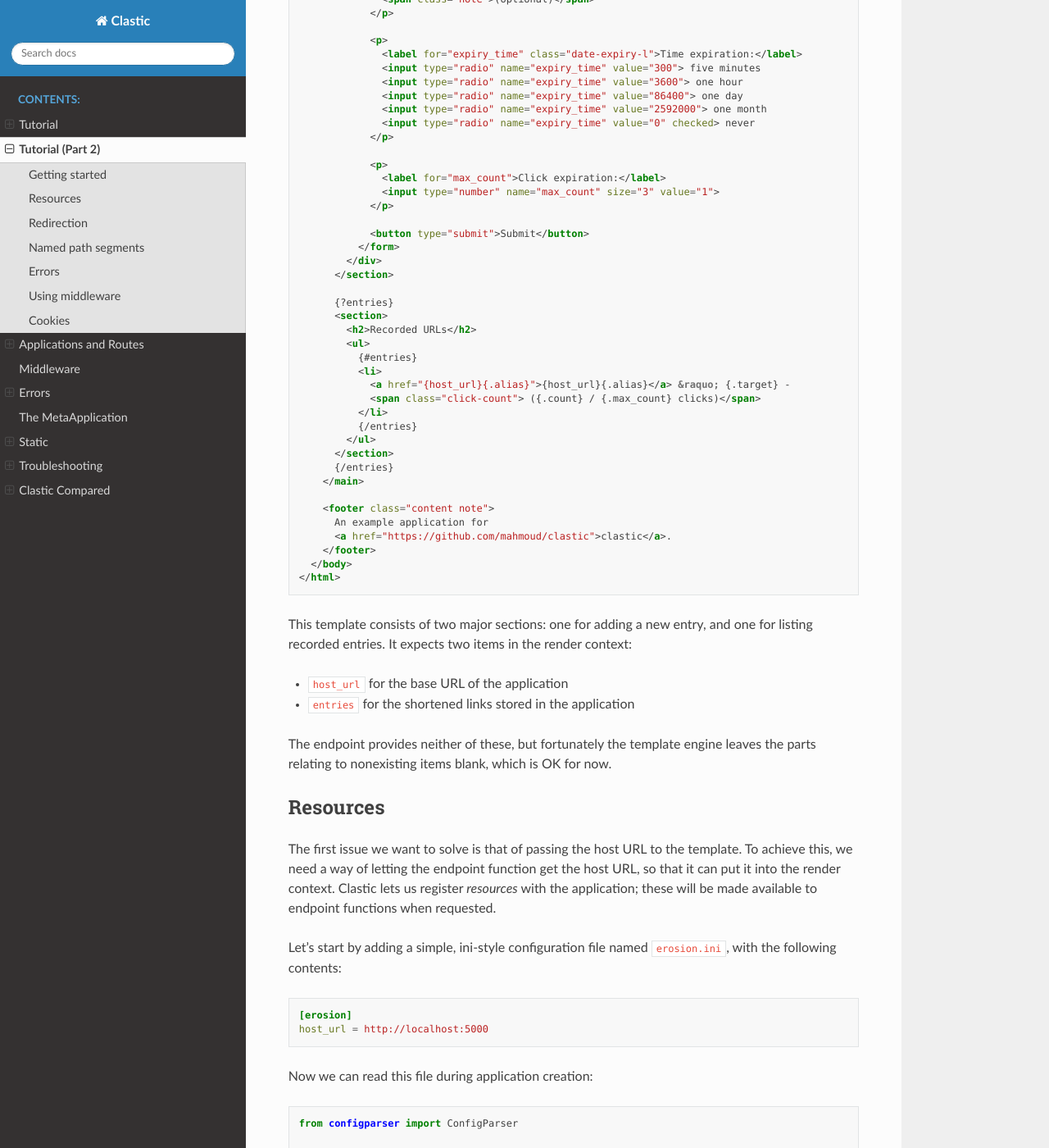
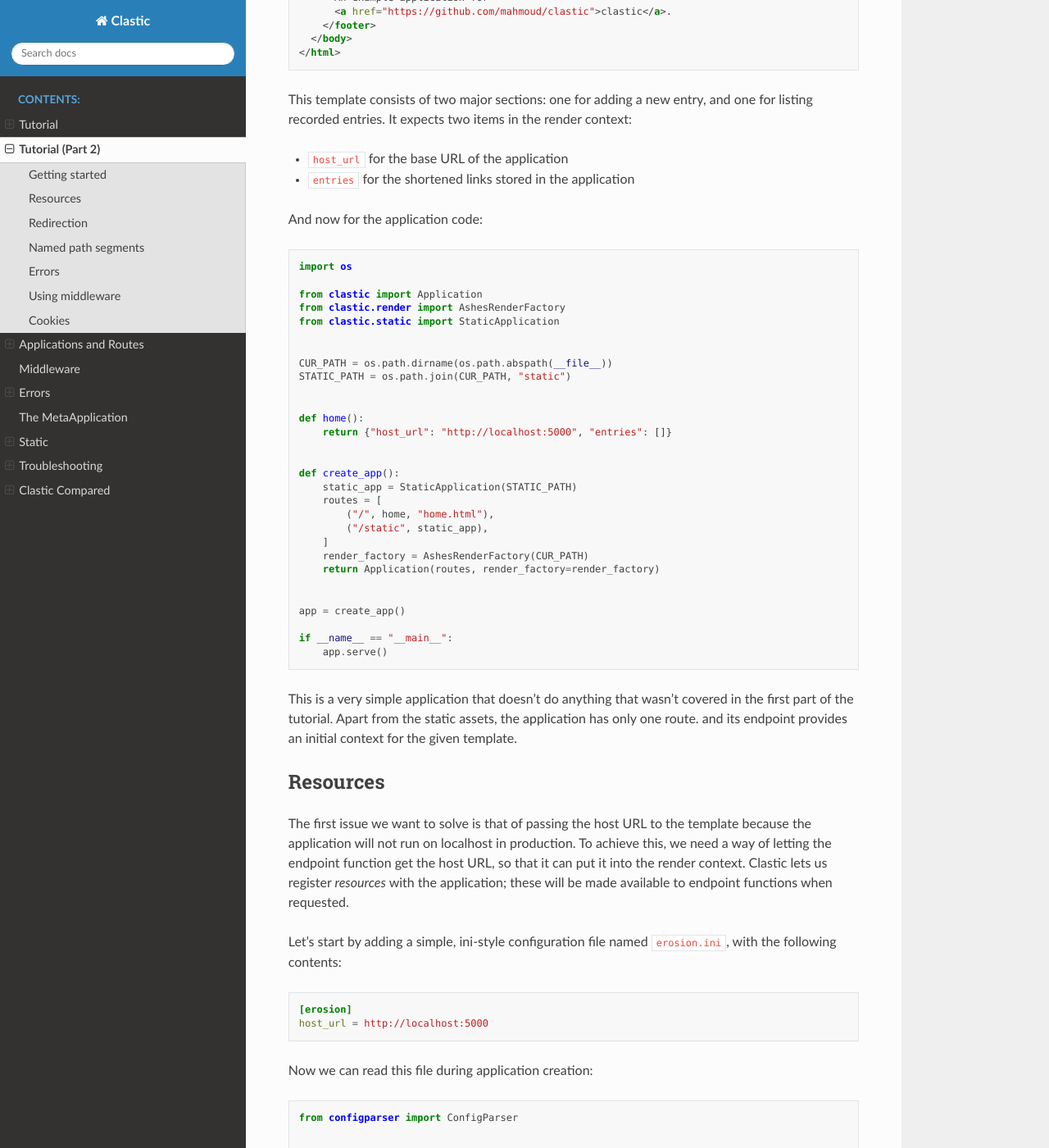
Before and after one commit to mahmoud/clastic, a Sphinx documentation site: the page built from docs/tutorial-part2.rst, in a window 1280 px wide and 1400 px high, scrolled down 2868 px. Shown: the whole window at 82% size. Built offline with Sphinx 7.4.7 and the Read the Docs theme 2.0.0, drawn with Linux system fonts in a browser that asks for light colours; some of the changed text lies outside the part shown.

Commit message:
pass initial context to template at first stage in example app

```diff
--- a/docs/tutorial-part2.rst
+++ b/docs/tutorial-part2.rst
@@ -78,6 +79,7 @@ Below is a simple implementation (file ``storage.py``):
            return entry
 
 
+The expiry time is given in seconds.
 Expiry values of zero for both time and clicks means
 that the link will not expire on that measure.
 It's also worth noting that the ``.add_link()`` method returns
@@ -91,47 +93,7 @@ the newly added link.
 Getting started
 ---------------
 
-Let's jump right in and start with the following application code:
-
-.. code-block:: python
-
-   import os
-
-   from clastic import Application
-   from clastic.render import AshesRenderFactory
-   from clastic.static import StaticApplication
-
-
-   CUR_PATH = os.path.dirname(os.path.abspath(__file__))
-   STATIC_PATH = os.path.join(CUR_PATH, "static")
-
-
-   def home():
-       return {}
-
-
-   def create_app():
-       static_app = StaticApplication(STATIC_PATH)
-       routes = [
-           ("/", home, "home.html"),
-           ("/static", static_app),
-       ]
-       render_factory = AshesRenderFactory(CUR_PATH)
-       return Application(routes, render_factory=render_factory)
-
-
-   app = create_app()
-
-   if __name__ == "__main__":
-       app.serve()
-
-
-This is a very simple application that doesn't do anything
-that wasn't covered in the first part of the tutorial.
-Apart from the static assets, the application has only one route,
-and its endpoint doesn't provide any context to the renderer.
-
-And now for the template:
+Let's jump right in and start with the following template:
 
 .. code-block:: html
 
@@ -212,16 +174,53 @@ It expects two items in the render context:
 - ``host_url`` for the base URL of the application
 - ``entries`` for the shortened links stored in the application
 
-The endpoint provides neither of these, but fortunately
-the template engine leaves the parts relating to nonexisting items blank,
-which is OK for now.
+And now for the application code:
+
+.. code-block:: python
+
+   import os
+
+   from clastic import Application
+   from clastic.render import AshesRenderFactory
+   from clastic.static import StaticApplication
+
+
+   CUR_PATH = os.path.dirname(os.path.abspath(__file__))
+   STATIC_PATH = os.path.join(CUR_PATH, "static")
+
+
+   def home():
+       return {"host_url": "http://localhost:5000", "entries": []}
+
+
+   def create_app():
+       static_app = StaticApplication(STATIC_PATH)
+       routes = [
+           ("/", home, "home.html"),
+           ("/static", static_app),
+       ]
+       render_factory = AshesRenderFactory(CUR_PATH)
+       return Application(routes, render_factory=render_factory)
+
+
+   app = create_app()
+
+   if __name__ == "__main__":
+       app.serve()
+
+
+This is a very simple application that doesn't do anything
+that wasn't covered in the first part of the tutorial.
+Apart from the static assets, the application has only one route.
+and its endpoint provides an initial context for the given template.
 
 
 Resources
 ---------
 
 The first issue we want to solve is that of passing the host URL
-to the template.
+to the template
+because the application will not run on localhost in production.
 To achieve this, we need a way of letting the endpoint function
 get the host URL,
 so that it can put it into the render context.
```
Also changed, not shown: other parts of docs/tutorial-part2.rst (+4 -3 lines).
